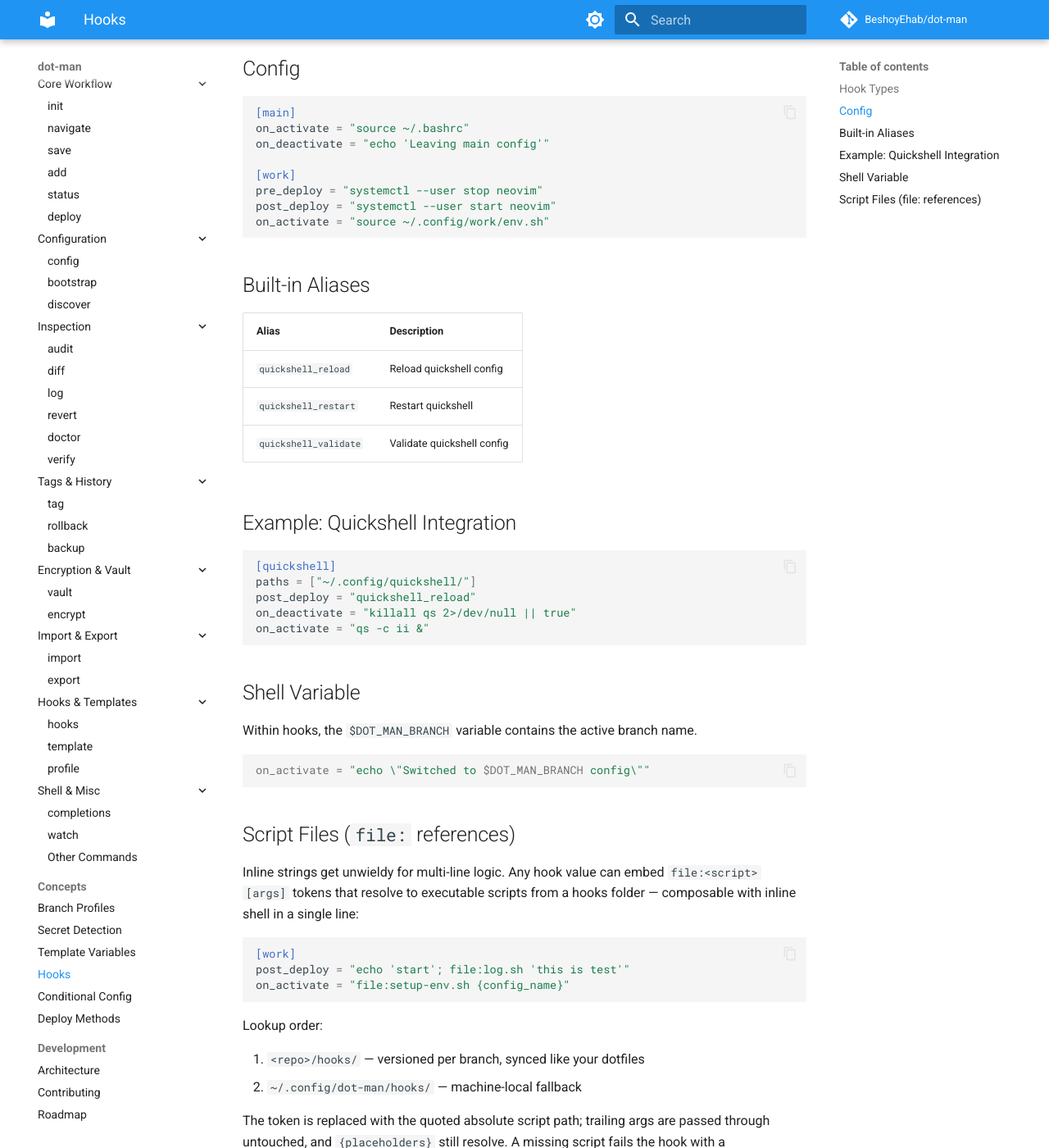
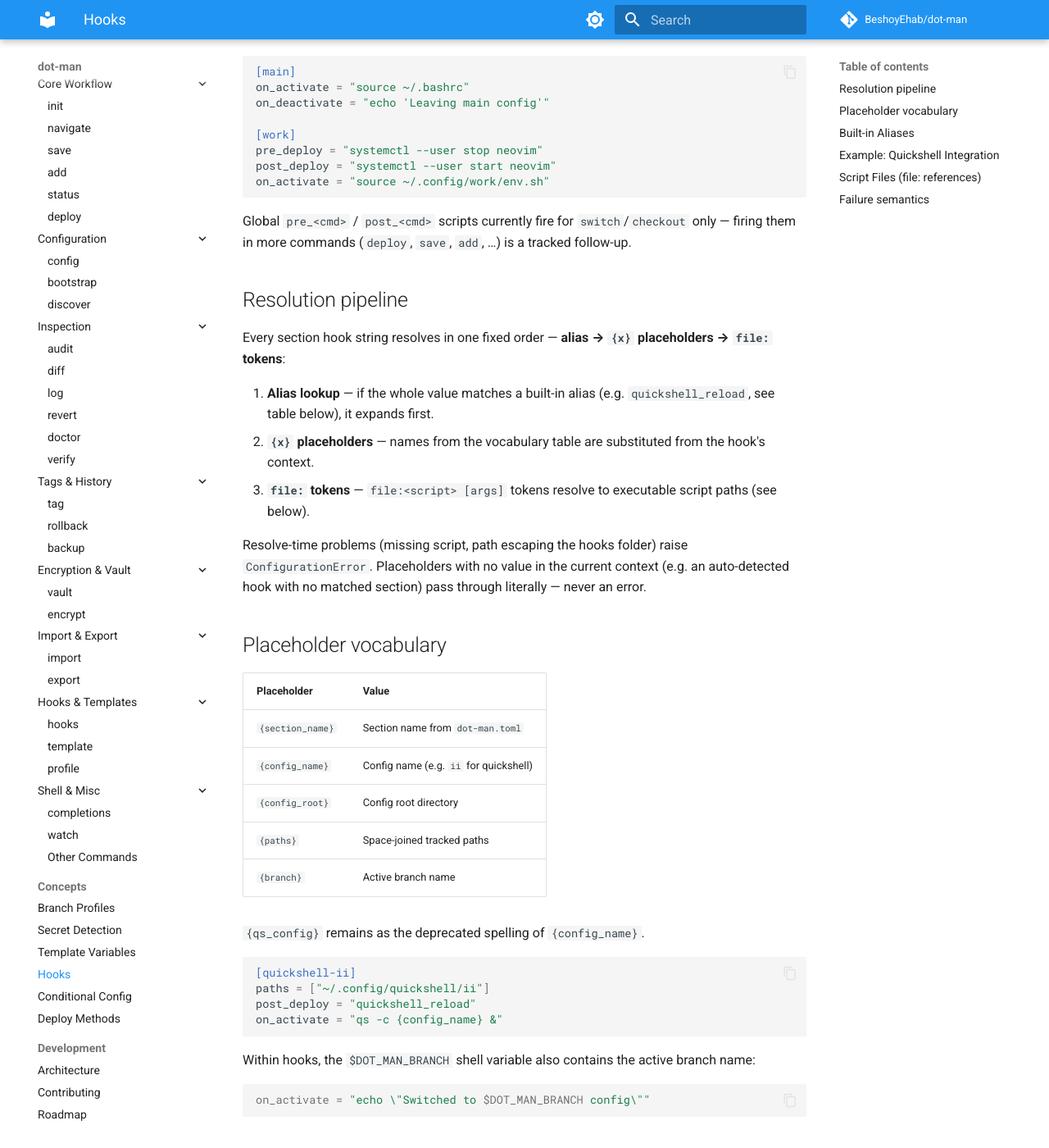
Before and after one commit to BeshoyEhab/dot-man, an MkDocs documentation site: the page built from docs/concepts/hooks.md, in a window 1280 px wide and 1400 px high, scrolled down 514 px. Shown: the whole window at 82% size. Built offline with MkDocs 1.6.1 and Material for MkDocs 9.7.7, drawn with Linux system fonts in a browser that asks for light colours; comment, search, counter and statistics services are not loaded; some of the changed text lies outside the part shown.

Commit message:
docs: unified hook engine schema and changelog

````diff
--- a/docs/concepts/hooks.md
+++ b/docs/concepts/hooks.md
@@ -1,8 +1,12 @@
 # Hooks
 
-Hooks are shell commands that run at specific points during save and deploy.
+dot-man has two hook kinds, resolved and executed by one engine
+(`dot_man/hook_engine.py`):
 
-## Hook Types
+1. **Section hooks** — strings in `dot-man.toml` that run at specific
+   points during save and deploy:
+2. **Global scripts** — executable files named `pre_<cmd>` / `post_<cmd>`
+   in a hooks directory, run around a command.
 
 | Hook | When It Runs |
 |------|--------------|
@@ -22,6 +24,53 @@ on_deactivate = "echo 'Leaving main config'"
 pre_deploy = "systemctl --user stop neovim"
 post_deploy = "systemctl --user start neovim"
 on_activate = "source ~/.config/work/env.sh"
+```
+
+Global `pre_<cmd>` / `post_<cmd>` scripts currently fire for
+`switch`/`checkout` only — firing them in more commands
+(`deploy`, `save`, `add`, …) is a tracked follow-up.
+
+## Resolution pipeline
+
+Every section hook string resolves in one fixed order —
+**alias → `{x}` placeholders → `file:` tokens**:
+
+1. **Alias lookup** — if the whole value matches a built-in alias
+   (e.g. `quickshell_reload`, see table below), it expands first.
+2. **`{x}` placeholders** — names from the vocabulary table are
+   substituted from the hook's context.
+3. **`file:` tokens** — `file:<script> [args]` tokens resolve to
+   executable script paths (see below).
+
+Resolve-time problems (missing script, path escaping the hooks folder)
+raise `ConfigurationError`. Placeholders with no value in the current
+context (e.g. an auto-detected hook with no matched section) pass
+through literally — never an error.
+
+## Placeholder vocabulary
+
+| Placeholder | Value |
+|-------------|-------|
+| `{section_name}` | Section name from `dot-man.toml` |
+| `{config_name}` | Config name (e.g. `ii` for quickshell) |
+| `{config_root}` | Config root directory |
+| `{paths}` | Space-joined tracked paths |
+| `{branch}` | Active branch name |
+
+`{qs_config}` remains as the deprecated spelling of `{config_name}`.
+
+```toml
+[quickshell-ii]
+paths = ["~/.config/quickshell/ii"]
+post_deploy = "quickshell_reload"
+on_activate = "qs -c {config_name} &"
+```
+
+Within hooks, the `$DOT_MAN_BRANCH` shell variable also contains the
+active branch name:
+
+```bash
+on_activate = "echo \"Switched to $DOT_MAN_BRANCH config\""
 ```
 
 ## Built-in Aliases
@@ -40,14 +89,6 @@ paths = ["~/.config/quickshell/"]
 post_deploy = "quickshell_reload"
 on_deactivate = "killall qs 2>/dev/null || true"
 on_activate = "qs -c ii &"
-```
-
-## Shell Variable
-
-Within hooks, the `$DOT_MAN_BRANCH` variable contains the active branch name.
-
-```bash
-on_activate = "echo \"Switched to $DOT_MAN_BRANCH config\""
 ```
 
 ## Script Files (`file:` references)
@@ -72,3 +113,21 @@ args are passed through untouched, and `{placeholders}` still resolve.
 A missing script fails the hook with a `ConfigurationError` naming the
 script and both searched folders. Scripts gain the exec bit
 automatically, and `../` escapes outside the hooks folder are rejected.
+
+To render the literal text `file:<name>` without resolving it, escape
+it with a backslash — `\file:<name>` renders as `file:<name>`
+(backslash consumed; in TOML basic strings write `"\\file:x"`):
+
+```toml
+[work]
+post_deploy = "echo 'see \\file:notes.txt for details'"
+```
+
+## Failure semantics
+
+Hook shell never fails fast. A hook command that exits nonzero (or
+fails to launch) prints a warning — including the exit code and the
+first lines of stderr — and execution continues with the next hook.
+The runner reports whether any hook failed so callers can note it;
+deploy hooks that fail now print the same warning navigate prints,
+instead of failing silently.
````
Also changed, not shown: other parts of docs/concepts/hooks.md (+0 -2 lines), CHANGELOG.md (+1 -0 lines), TODO.md (+2 -1 lines).
